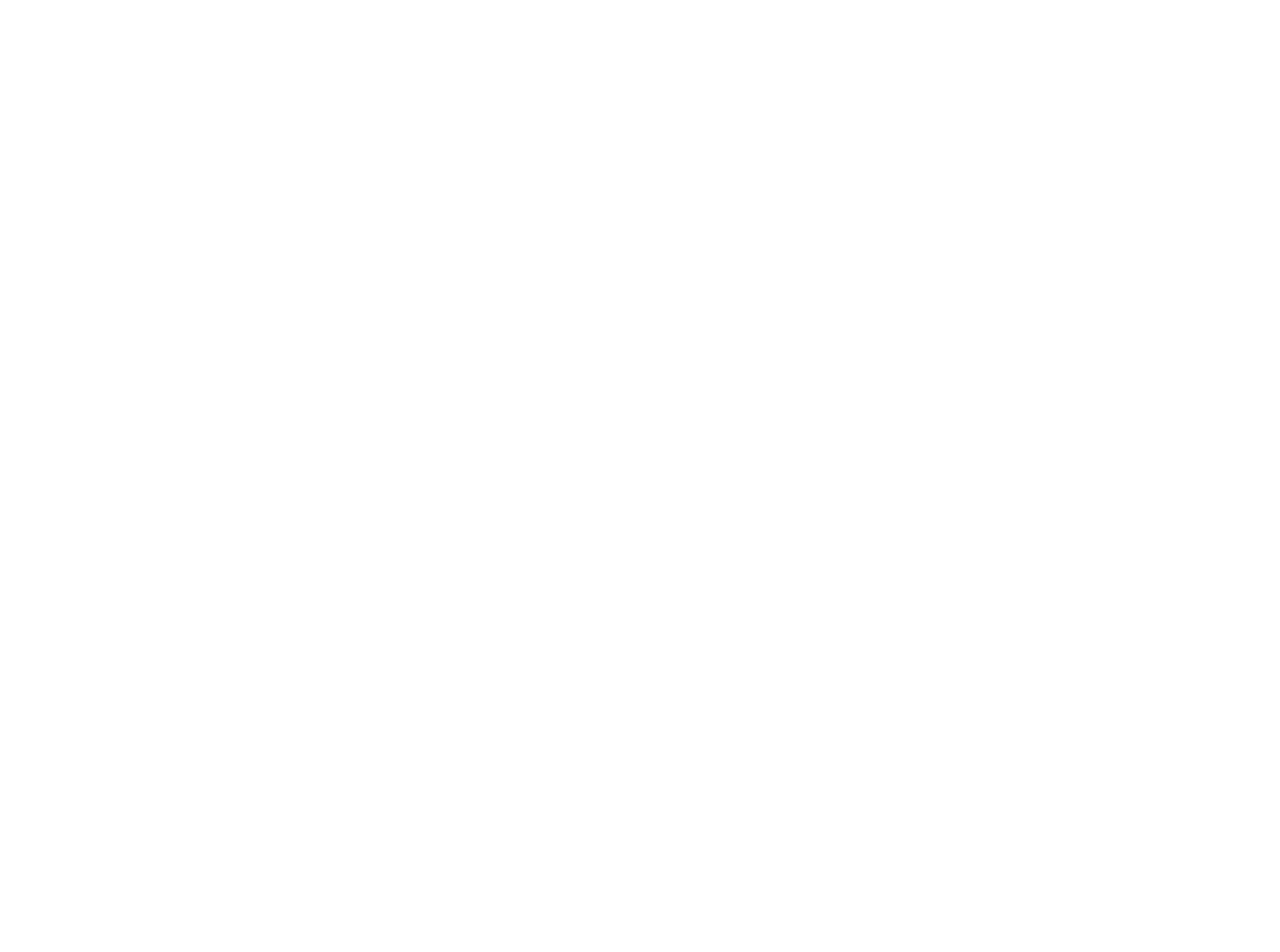
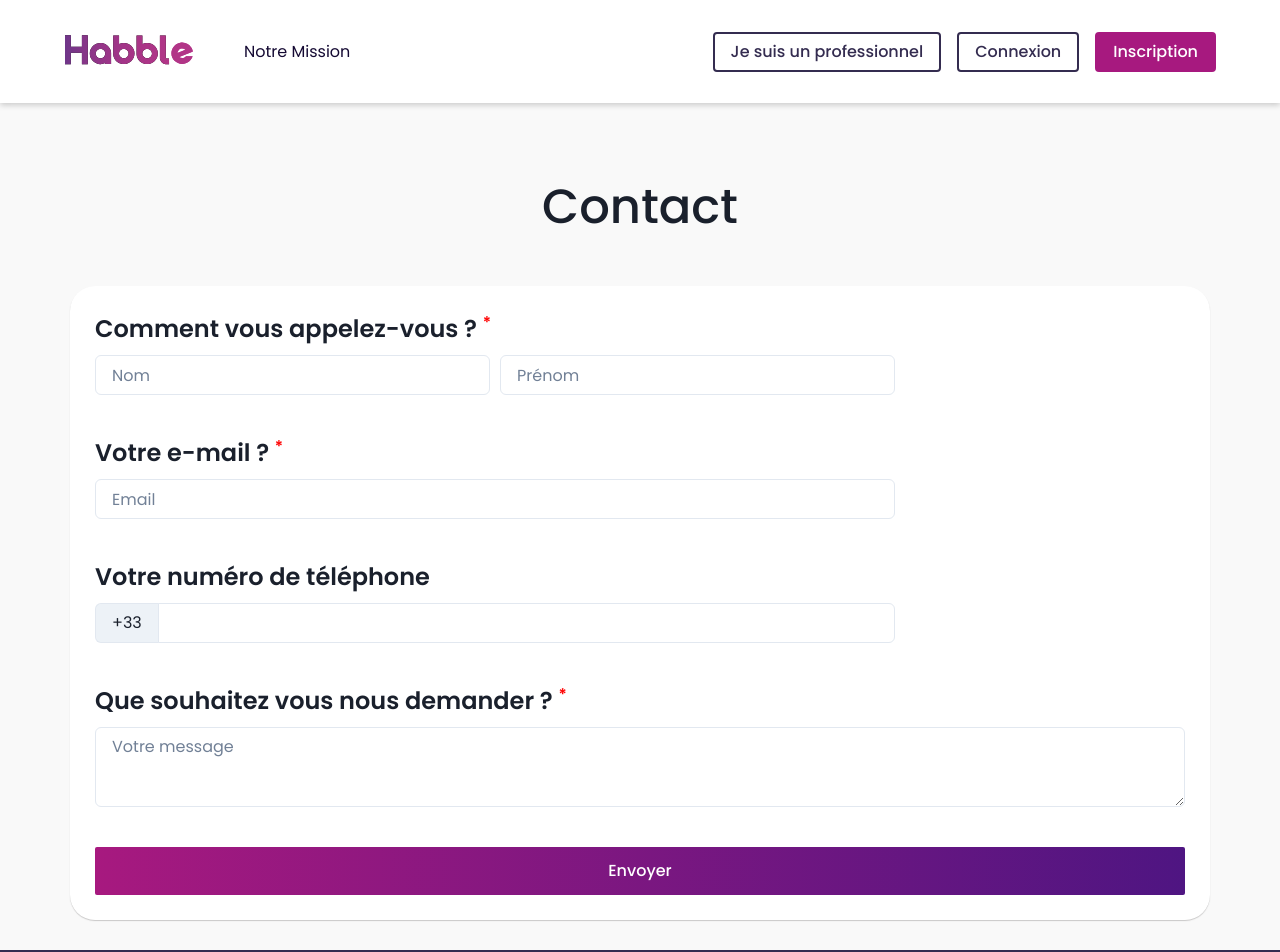
Before and after one commit to Zakari-B/Projet_WCS_3_Habble, a React (Vite) app in the folder frontend/: page /contact in a window 1280 px wide. Before the commit this address had no page. Shown: the top 952 px of the page. Before the commit the page ends 800 px from the top, so only its background shows below. Built offline with nearby package versions, Linux system fonts and the light colour scheme.

Commit message:
Added the contact form

```diff
--- a/frontend/src/App.jsx
+++ b/frontend/src/App.jsx
@@ -8,7 +8,7 @@ import ProAccueil from "./pages/ProAccueil";
 import LoginForm from "./components/LoginForm";
 import PasswordReset from "./components/PasswordReset";
 import ProfilPageProfessional from "./pages/ProfilPageProfessional";
-
+import Contact from "./pages/Contact";
 import RegisterOnboardingPro from "./pages/RegisterOnboardingPro";
 
 import "./App.css";
@@ -19,7 +19,7 @@ function App() {
       <Routes>
         <Route path="/" element={<LandingPage />} />
         <Route path="/le-projet" element={<Mission />} />
-        {/* <Route path="/contact" element={<Contact />} /> */}
+        <Route path="/contact" element={<Contact />} />
         <Route path="/le-projet" element={<Mission />} />
         <Route path="/mentions-legales" element={<MentionsLegales />} />
         <Route path="/confidentialite" element={<Confidentialite />} />
--- a/frontend/src/assets/fakeData.json
+++ b/frontend/src/assets/fakeData.json
@@ -1,4 +1,3 @@
-
 [
   {
     "name": "Carte d'identité.jpg",
--- /dev/null
+++ b/frontend/src/pages/Contact.jsx
@@ -0,0 +1,185 @@
+import React, { useState } from "react";
+import {
+  Box,
+  Text,
+  Stack,
+  Button,
+  FormControl,
+  FormLabel,
+  Input,
+  InputLeftAddon,
+  InputGroup,
+  Textarea,
+  Flex,
+  Heading,
+} from "@chakra-ui/react";
+
+import Header from "../components/Header/Header";
+import Footer from "../components/Footer";
+
+const contact = () => {
+  const [contactLastname, setContactLastname] = useState("");
+  const [contactFirstname, setContactFirstname] = useState("");
+  const [contactEmail, setContactEmail] = useState("");
+  const [contactPhone, setContactPhone] = useState("");
+  const [contactMessage, setContactMessage] = useState("");
+
+  return (
+    <Box bgColor="background.gray" h="100vh">
+      <Header onDark={false} isSticky={false} />
+      <Flex bgColor="background.gray">
+        <Flex
+          direction="column"
+          w="100vw"
+          maxWidth={{ base: "1140px" }}
+          m={{ base: "0", md: "auto" }}
+        >
+          <Heading as="h2" m="auto" fontSize="3rem" fontWeight="500" mt="75px">
+            Contact
+          </Heading>
+          <Flex
+            className="contactForm"
+            bgColor="white"
+            w={{ base: "100vw", md: "90vw", lg: "90vw" }}
+            maxWidth={{ base: "1140px" }}
+            m="auto"
+            alignItems="center"
+            boxShadow="0px 1px 1px 0px rgb(185 184 184 / 75%)"
+            marginTop={{ base: "50" }}
+            marginBottom={{ base: "0", md: "30px" }}
+            borderRadius="25px"
+            padding={{ base: "0", md: "20px", lg: "25px" }}
+          >
+            <Stack
+              className="loginConnexion"
+              spacing={10}
+              w={{ base: "100vw", md: "90vw", lg: "90vw" }}
+              maxWidth={{ base: "100vw", md: "800px" }}
+              margin={{ base: "20px", md: "0" }}
+            >
+              <FormControl>
+                <FormLabel
+                  htmlFor="contactName"
+                  fontSize="1.5rem"
+                  fontWeight="600"
+                >
+                  <Flex>
+                    Comment vous appelez-vous ?&nbsp;<Text color="red">*</Text>
+                  </Flex>
+                </FormLabel>
+                <Flex>
+                  <Input
+                    type="text"
+                    id="contactLastname"
+                    name="lastname"
+                    placeholder="Nom"
+                    value={contactLastname}
+                    onChange={(e) => setContactLastname(e.target.value)}
+                    marginRight="10px"
+                  />
+                  <Input
+                    type="text"
+                    id="contactFirstname"
+                    name="firstname"
+                    placeholder="Prénom"
+                    value={contactFirstname}
+                    onChange={(e) => setContactFirstname(e.target.value)}
+                  />
+                </Flex>
+              </FormControl>
+              <FormControl>
+                <FormLabel
+                  htmlFor="contactEmail"
+                  fontSize="1.5rem"
+                  fontWeight="600"
+                >
+                  <Flex>
+                    Votre e-mail ?&nbsp;<Text color="red">*</Text>
+                  </Flex>
+                </FormLabel>
+                <Input
+                  type="text"
+                  id="contactEmail"
+                  name="Email"
+                  placeholder="Email"
+                  value={contactEmail}
+                  onChange={(e) => {
+                    setContactEmail(e.target.value);
+                  }}
+                />
+              </FormControl>
+              <FormControl>
+                <FormLabel
+                  htmlFor="contactPhone"
+                  fontSize="1.5rem"
+                  fontWeight="600"
+                >
+                  Votre numéro de téléphone
+                </FormLabel>
+                <InputGroup>
+                  <InputLeftAddon width="4rem">+33</InputLeftAddon>
+                  <Input
+                    type="tel"
+                    id="contactPhone"
+                    name="Phone"
+                    placeholder=""
+                    value={contactPhone}
+                    onChange={(e) => {
+                      setContactPhone(e.target.value);
+                    }}
+                  />
+                </InputGroup>
+              </FormControl>
+              <FormControl>
+                <FormLabel
+                  htmlFor="loginPassword"
+                  fontSize="1.5rem"
+                  fontWeight="600"
+                >
+                  <Flex>
+                    Que souhaitez vous nous demander ?&nbsp;
+                    <Text color="red">*</Text>
+                  </Flex>
+                </FormLabel>
+                <Textarea
+                  w={{
+                    base: "100%",
+                    md: "calc(90vw - 41px)",
+                    lg: "calc(90vw - 51px)",
+                  }}
+                  maxWidth={{ base: "100vw", md: "1090px" }}
+                  type="textarea"
+                  id="contactMessage"
+                  name="Message"
+                  placeholder="Votre message"
+                  value={contactMessage}
+                  onChange={(e) => {
+                    setContactMessage(e.target.value);
+                  }}
+                />
+              </FormControl>
+              <Button
+                w={{
+                  base: "100%",
+                  md: "calc(90vw - 41px)",
+                  lg: "calc(90vw - 51px)",
+                }}
+                maxWidth={{ base: "100vw", md: "1090px" }}
+                variant="gradient"
+                justifyContent="center"
+                fontSize="1rem"
+                type="button"
+                onClick={() => null()}
+              >
+                Envoyer
+              </Button>
+            </Stack>
+          </Flex>
+        </Flex>
+      </Flex>
+      <Footer />
+    </Box>
+  );
+};
+
+export default contact;
```
